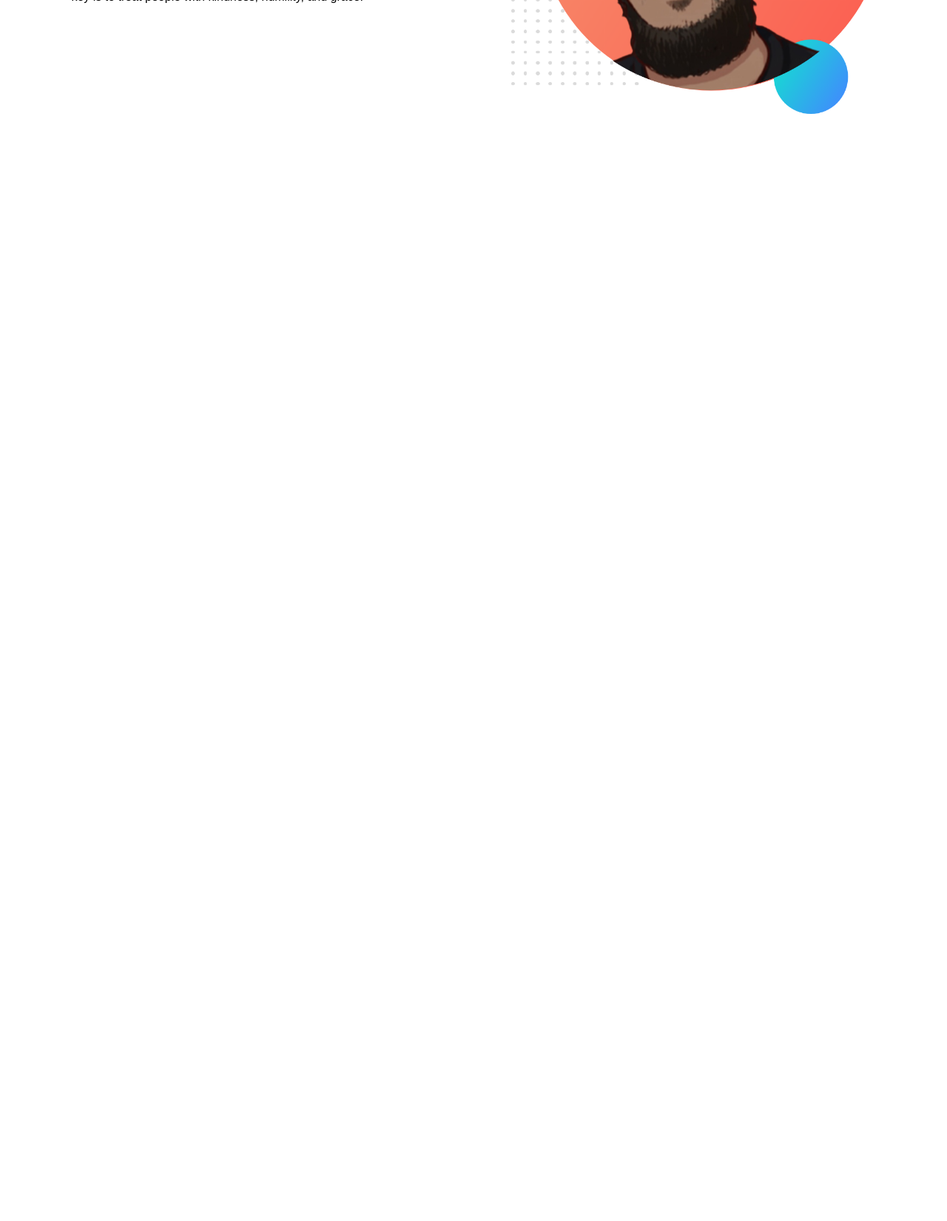
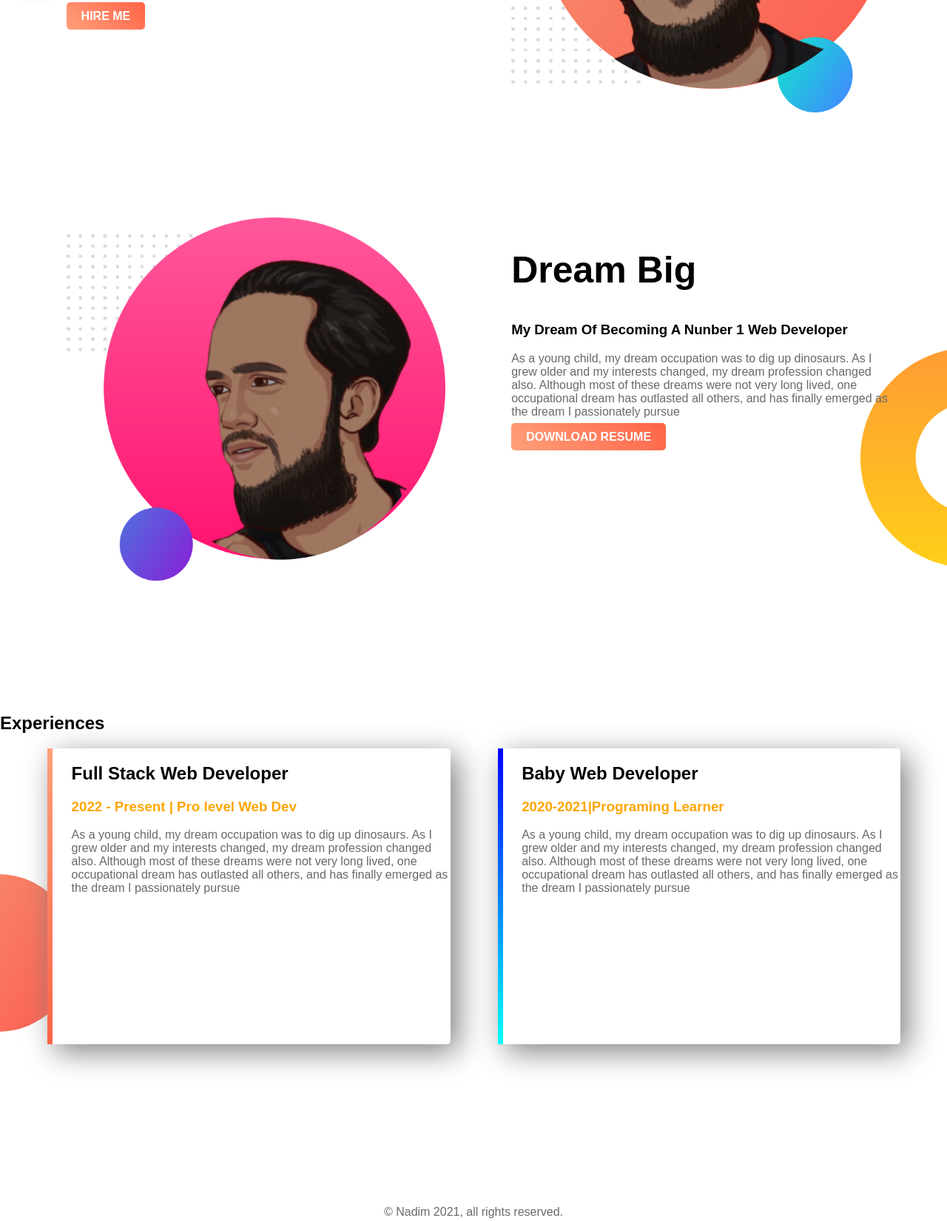
Before and after one commit to Md-Nadim/web-portfolio1, a plain HTML site: page index.html in a window 1280 px wide. Shown: the part 356-2007 px from the top of the page at 74% size. Before the commit the page ends 800 px from the top, so only its background shows below. Drawn offline with Linux system fonts and the light colour scheme.

Commit message:
Finished my first ever website

```diff
--- a/index.html
+++ b/index.html
@@ -9,17 +9,46 @@
     <link rel="stylesheet" href="style.css">
 </head>
 <body>
-    <section>
+    <section class="top-banner">
        <div class="half-width">
             <h1>Welcome To</h1>
-            <h1><span class="name-highlitgh">Nadim khan</span> Website</h1>
+            <h1><span class="orange-highlitgh">Nadim khan</span> Website</h1>
             <h3>Trying to be a good person</h3>
             <p>A good man is secure and confident, but not arrogant. That means he treats everyone with respect until they give him a reason not to. He knows that giving respect and agreement are not the same, and the key is to treat people with kindness, humility, and grace.</p>
+            <a class="link-button" target="_blank" href="https://www.youtube.com/">HIRE ME</a>
        </div>
        <div class="half-width">
            <img src="images/profile1.png" alt="">
        </div>
+    </section>
 
+    <section class="dream-area">
+        <div class="half-width">
+            <img src="images/profile2.png" alt="">
+        </div>
+        <div class="half-width">
+            <h1>Dream Big</h1>
+            <h3>My Dream Of Becoming A Nunber 1 Web Developer</h3>
+            <p>As a young child, my dream occupation was to dig up dinosaurs. As I grew older and my interests changed, my dream profession changed also. Although most of these dreams were not very long lived, one occupational dream has outlasted all others, and has finally emerged as the dream I passionately pursue</p>
+            <a class="link-button" target="_blank" href="https://www.youtube.com/">DOWNLOAD RESUME</a>
+        </div>
     </section>
+
+    <section class="experience-area">
+        <h2>Experiences</h2>
+        <div id="full-stack" class="half-width single-experience">
+            <h2>Full Stack  Web Developer</h2>
+            <h3 class="orange-highlitgh">2022 - Present | Pro level Web Dev</h3>
+            <p>As a young child, my dream occupation was to dig up dinosaurs. As I grew older and my interests changed, my dream profession changed also. Although most of these dreams were not very long lived, one occupational dream has outlasted all others, and has finally emerged as the dream I passionately pursue</p>
+        </div>
+        <div id="baby-web" class="half-width single-experience">
+            <h2>Baby Web Developer</h2>
+            <h3 class="orange-highlitgh">2020-2021|Programing Learner</h3>
+            <p>As a young child, my dream occupation was to dig up dinosaurs. As I grew older and my interests changed, my dream profession changed also. Although most of these dreams were not very long lived, one occupational dream has outlasted all others, and has finally emerged as the dream I passionately pursue</p>
+        </div>
+    </section>
+    <footer>
+        <p>© Nadim 2021, all rights reserved.</p>
+    </footer>
 </body>
 </html>
--- a/style.css
+++ b/style.css
@@ -1,10 +1,14 @@
 body{
     font-family: 'Poppins', sans-serif;
+    margin: 0;
 }
 h1{
     font-size: 50px;
 }
-.name-highlitgh{
+p{
+    color: dimgray;
+}
+.orange-highlitgh{
     color: orange;
 }
 .half-width{
@@ -16,3 +20,49 @@ h1{
 .half-width img{
     width: 100%;
 }
+.top-banner{
+    background-image: url("images/top-banner.png");
+    background-repeat: no-repeat;
+}
+section{
+    height: 500px;
+    padding-bottom: 150px;
+}
+.link-button{
+    text-decoration: none;
+    background-image: linear-gradient(45deg, lightSalmon, tomato );
+    padding: 10px 20px;
+    border-radius: 5px;
+    color: white;
+    font-weight: bold;
+}
+.dream-area{
+    background-image: url("images/dream-bg.png");
+    background-repeat: no-repeat;
+    background-position: right;
+}
+.single-experience{
+    box-shadow: 10px 10px 40px gray;
+    border-radius: 5px;
+    height: 80%;
+    background-color: white;
+}
+.experience-area{
+    background-image: url(images/exp-bg.png);
+    background-repeat: no-repeat;
+    background-position: left;
+}
+#full-stack{
+    border-left: 7px solid;
+    border-image: linear-gradient(180deg, lightSalmon, tomato);
+    border-image-slice: 1;
+}
+#baby-web{
+    border-left: 7px solid;
+    border-image: linear-gradient(180deg, blue, cyan );
+    border-image-slice: 1;
+}
+footer p{
+    text-align: center;
+    font-size: 12;
+}
```
